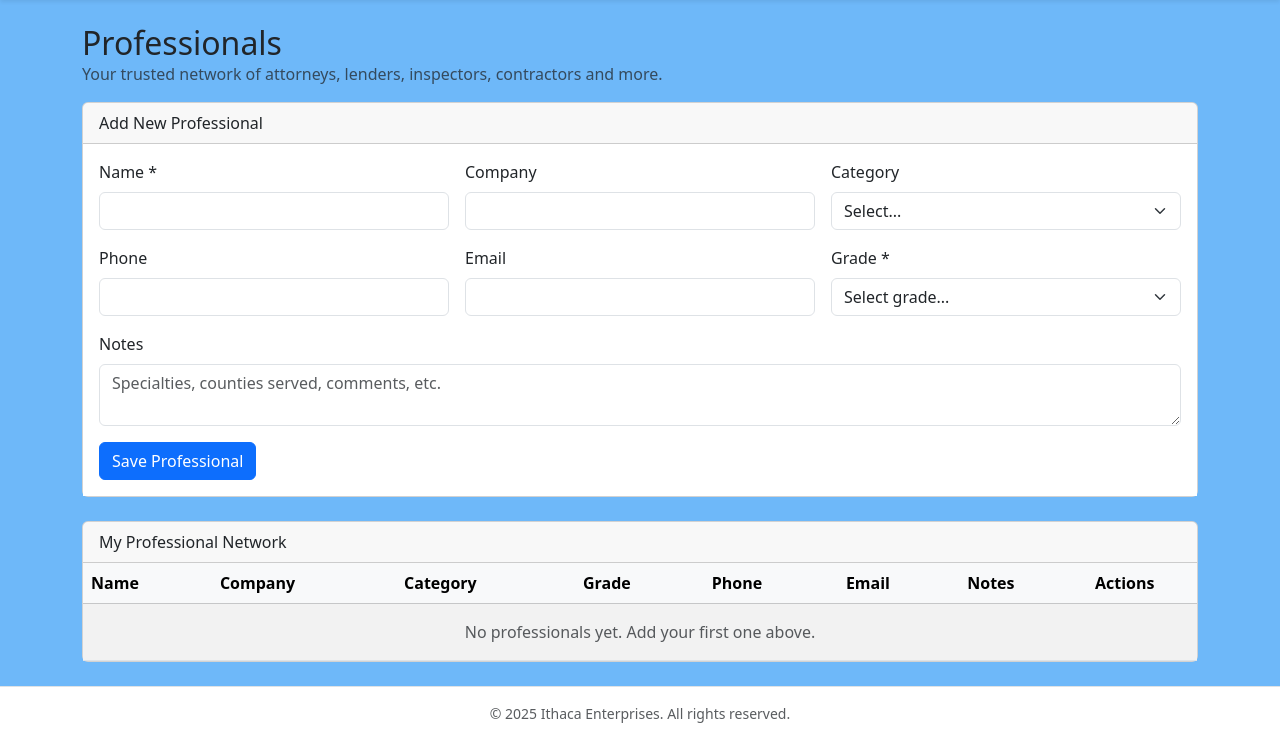
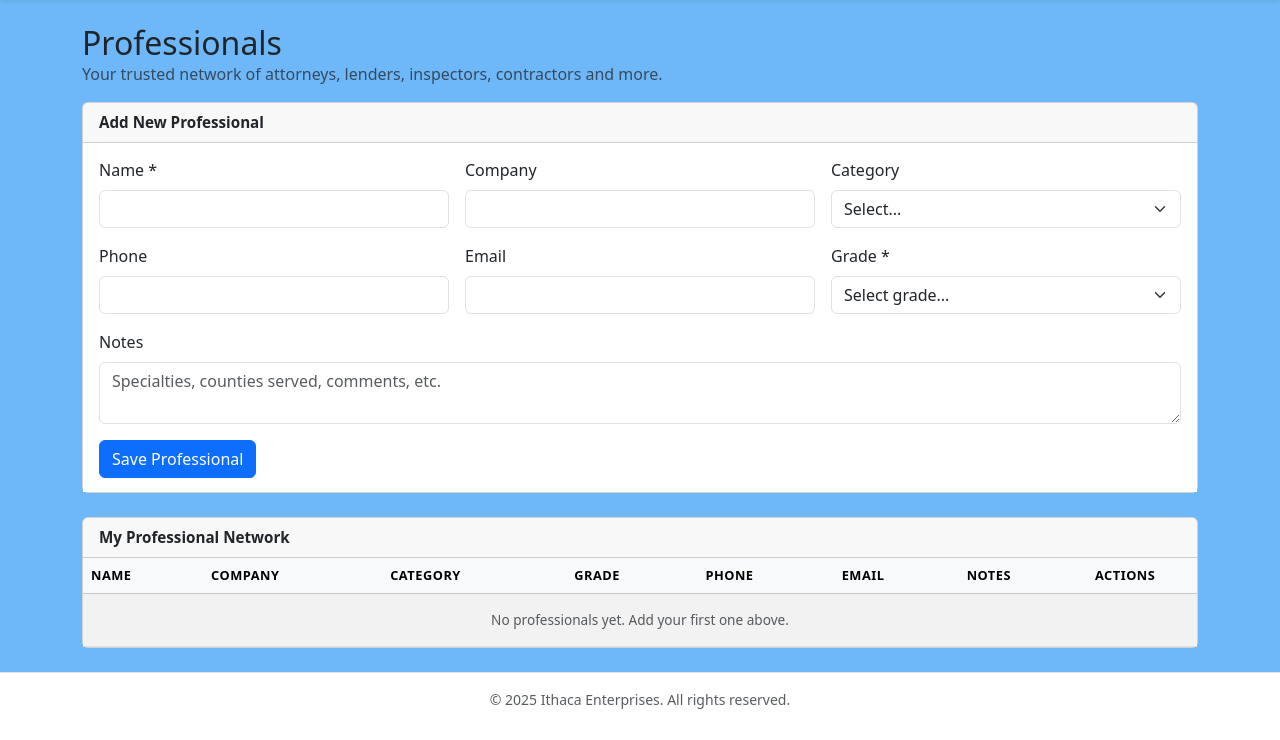
Before and after one commit to ithaca767/realEstateCRM, a Flask app: page /professionals in a window 1280 px wide. Shown: the part 93-833 px from the top of the page. After the commit the page ends 802 px from the top, so only its background shows below. Run offline with Flask 3, Linux system fonts and the light colour scheme; the visitor is signed in with stand-in values (Sample User, id 1); data that the repository does not hold is empty; parts of the project's set-up code (start-up, migrations or seed data) failed here and were passed over; some libraries are stand-ins or nearby versions.

Commit message:
Tighten buyer profile layout and global table/card styling

```diff
--- a/templates/base.html
+++ b/templates/base.html
@@ -10,12 +10,53 @@
       rel="stylesheet"
     >
 
+
         <style>
           body {
             background-color: #6eb8f9;
           }
+
+          .card-header {
+              font-size: 0.95rem;
+              font-weight: 600;
+          }
+
+          .page-title {
+              font-size: 1.1rem;
+              font-weight: 600;
+              margin-bottom: 0.5rem;
+          }
+
+          .section-title {
+              font-size: 0.9rem;
+              font-weight: 600;
+              text-transform: uppercase;
+              letter-spacing: 0.04em;
+              margin-bottom: 0.5rem;
+          }
+
           .card-followups .card-header {
               font-weight: 600;
+          }
+
+          /* Tighten table header appearance */
+          table.table thead th {
+              font-size: 0.8rem;
+              font-weight: 600;
+              text-transform: uppercase;
+              letter-spacing: 0.04em;
+          }
+
+          /* Tighten table body appearance */
+          table.table tbody td {
+              font-size: 0.85rem;
+              vertical-align: middle;
+          }
+
+          /* Slightly tighter card body spacing */
+          .card .card-body {
+              padding-top: 0.9rem;
+              padding-bottom: 0.9rem;
           }
         </style>
 
```
Also changed, not shown: templates/buyer_profile.html (+7 -1 lines). Lines whose indentation alone changed are shown as unchanged.
